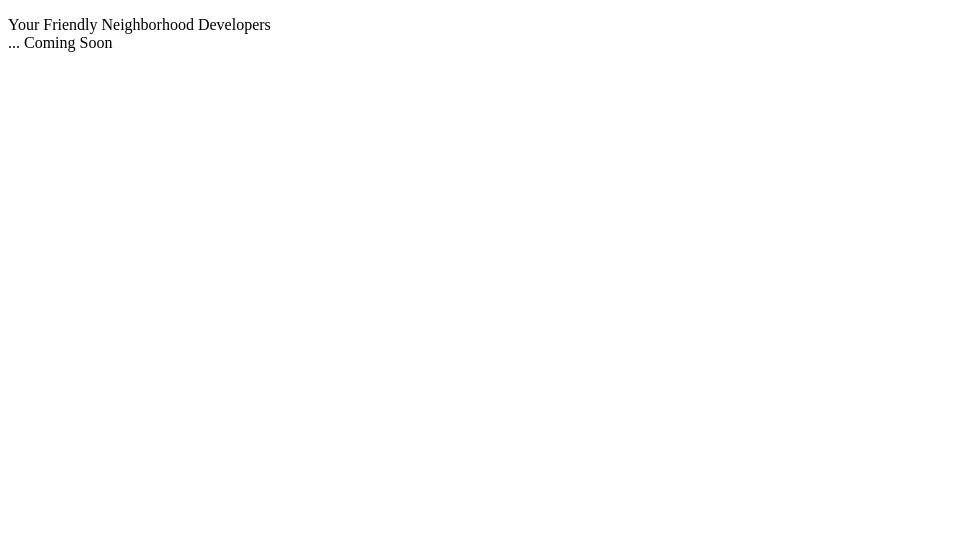
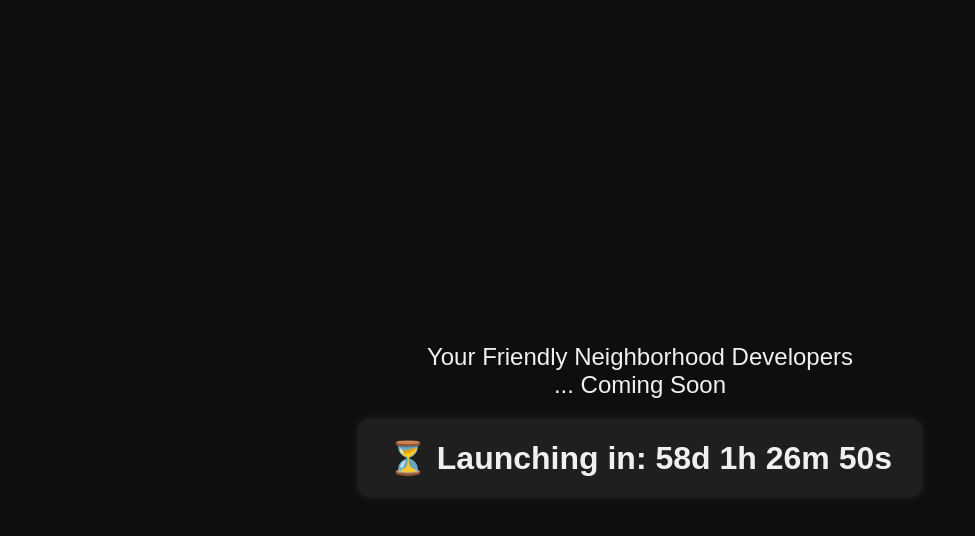
Before and after one commit to Shekhar-2004/Qubix, a plain HTML site: page index.html in a window 1280 px wide. Shown: the whole page, without its empty margins (0-975 px from the left). Drawn offline with Linux system fonts and the light colour scheme.

Commit message:
Added countdown timer for June 5 launch

```diff
--- a/index.html
+++ b/index.html
@@ -2,11 +2,63 @@
 <html>
 <head>
     <title>Qubix</title>
+    <style>
+        body {
+            font-family: Arial, sans-serif;
+            background-color: #0e0e0e;
+            color: #f0f0f0;
+            display: flex;
+            flex-direction: column;
+            align-items: center;
+            justify-content: center;
+            height: 100vh;
+            text-align: center;
+        }
+
+        p {
+            font-size: 1.5rem;
+            margin-bottom: 20px;
+        }
+
+        #countdown {
+            font-size: 2rem;
+            font-weight: bold;
+            background: #1f1f1f;
+            padding: 20px 30px;
+            border-radius: 12px;
+            box-shadow: 0 0 10px rgba(255,255,255,0.1);
+        }
+    </style>
 </head>
 <body>
     <p>
         Your Friendly Neighborhood Developers<br>
         ... Coming Soon
     </p>
+    <div id="countdown">Loading countdown...</div>
+
+    <script>
+        // Set the target launch date and time
+        const launchDate = new Date("June 5, 2025 12:00:00").getTime();
+
+        const countdown = setInterval(() => {
+            const now = new Date().getTime();
+            const diff = launchDate - now;
+
+            if (diff < 0) {
+                document.getElementById("countdown").innerHTML = "🚀 We're live!";
+                clearInterval(countdown);
+                return;
+            }
+
+            const days = Math.floor(diff / (1000 * 60 * 60 * 24));
+            const hours = Math.floor((diff / (1000 * 60 * 60)) % 24);
+            const minutes = Math.floor((diff / (1000 * 60)) % 60);
+            const seconds = Math.floor((diff / 1000) % 60);
+
+            document.getElementById("countdown").innerHTML =
+                `⏳ Launching in: ${days}d ${hours}h ${minutes}m ${seconds}s`;
+        }, 1000);
+    </script>
 </body>
 </html>
```
Lines whose indentation alone changed are shown as unchanged.
